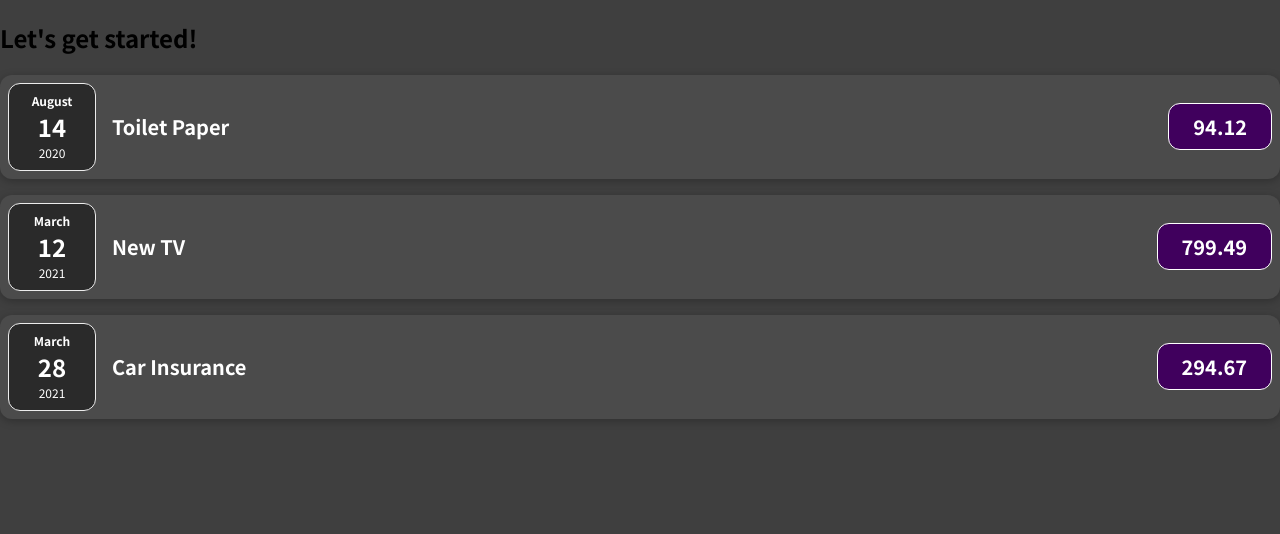
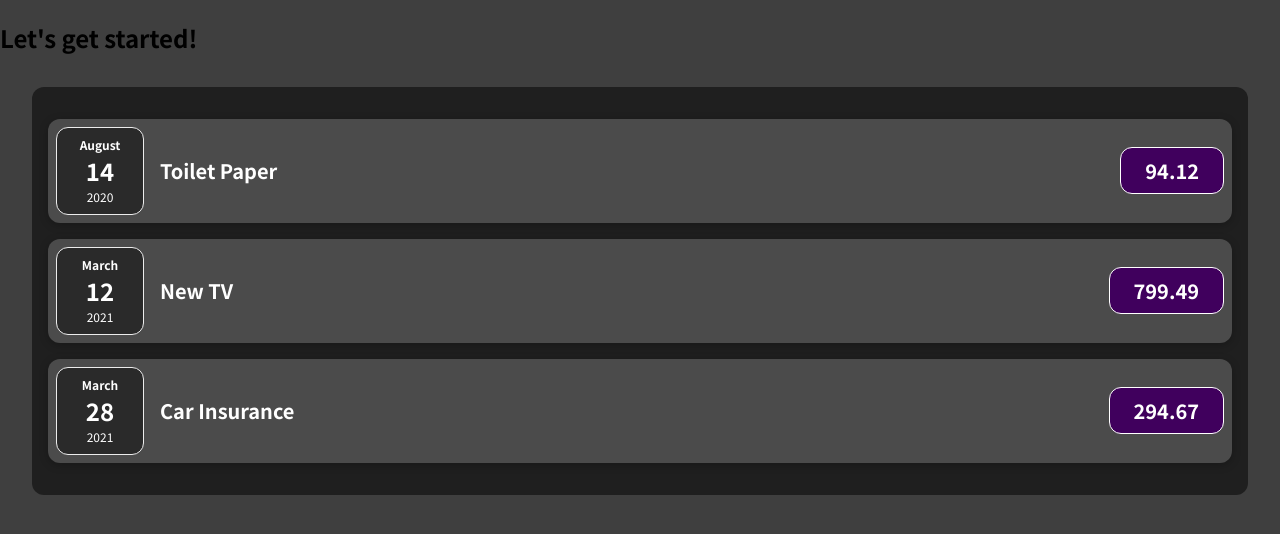
Before and after one commit to lagayaaaron/react-expense-tracker, a JavaScript app: page / in a window 1280 px wide. Shown: the top 534 px of the page. Built offline with nearby package versions, Linux system fonts and the light colour scheme.

Commit message:
Splitting Components Into Multiple Component 2

```diff
--- a/src/App.js
+++ b/src/App.js
@@ -1,4 +1,4 @@
-import ExpenseItem from "./components/ExpenseItem";
+import Expenses from "./components/Expenses";
 
 function App() {
   const expenses = [
@@ -26,21 +26,7 @@
   return (
     <div>
       <h2>Let's get started!</h2>
-      <ExpenseItem
-        title={expenses[0].title}
-        amount={expenses[0].amount}
-        date={expenses[0].date}
-      ></ExpenseItem>
-      <ExpenseItem
-        title={expenses[1].title}
-        amount={expenses[1].amount}
-        date={expenses[1].date}
-      ></ExpenseItem>
-      <ExpenseItem
-        title={expenses[2].title}
-        amount={expenses[2].amount}
-        date={expenses[2].date}
-      ></ExpenseItem>
+      <Expenses items={expenses}/>
     </div>
   );
 }
--- /dev/null
+++ b/src/components/Expenses.css
@@ -0,0 +1,9 @@
+.expenses {
+  padding: 1rem;
+  background-color: rgb(31, 31, 31);
+  margin: 2rem auto;
+  width: 50 rem;
+  max-width: 95%;
+  border-radius: 12px;
+  box-shadow: 0 1px 8px Orgba(0, 0, 0, 0.25);
+}
--- /dev/null
+++ b/src/components/Expenses.js
@@ -0,0 +1,26 @@
+import ExpenseItem from "./ExpenseItem";
+import './Expenses.css';
+
+function Expenses(data) {
+  return (
+    <div className="expenses">
+      <ExpenseItem
+        title={data.items[0].title}
+        amount={data.items[0].amount}
+        date={data.items[0].date}
+      ></ExpenseItem>
+      <ExpenseItem
+        title={data.items[1].title}
+        amount={data.items[1].amount}
+        date={data.items[1].date}
+      ></ExpenseItem>
+      <ExpenseItem
+        title={data.items[2].title}
+        amount={data.items[2].amount}
+        date={data.items[2].date}
+      ></ExpenseItem>
+    </div>
+  );
+}
+
+export default Expenses;
```
Also changed, not shown: src/components/ExpenseDate.css (indentation only), src/components/ExpenseItem.js (indentation only), src/components/ExpressDate.js (indentation only).
